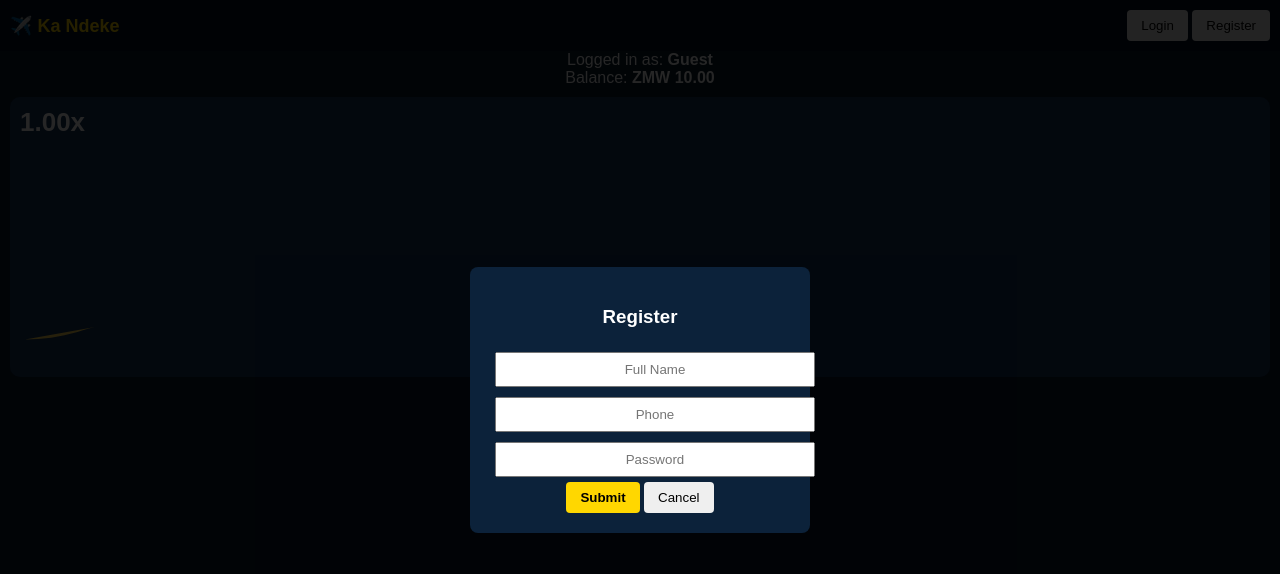
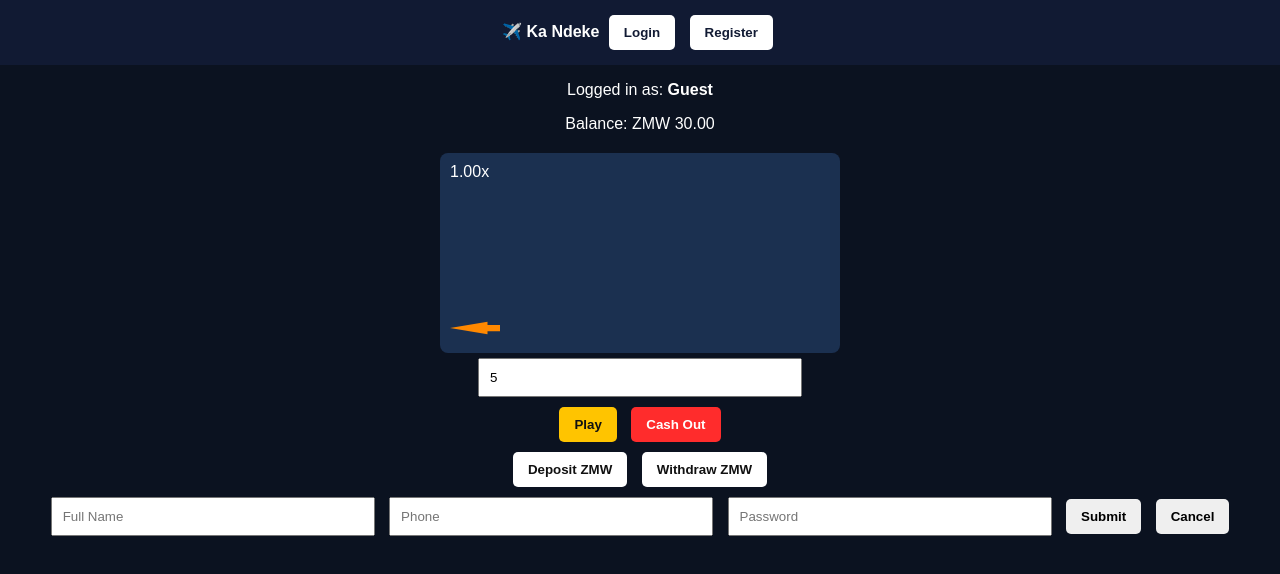
Before and after one commit to chandecorp678-dotcom/Ka_ndeke_backend_MoMo, a website: page public-index.html in a window 1280 px wide. Both pictures are taken after a click on the button "Register". Drawn offline with Linux system fonts and the light colour scheme.

Commit message:
Update public-index.html

```diff
--- a/public-index.html
+++ b/public-index.html
@@ -2,255 +2,213 @@
 <html lang="en">
 <head>
 <meta charset="UTF-8" />
-<title>Ka Ndeke – Aviator</title>
-<meta name="viewport" content="width=device-width, initial-scale=1" />
-
+<meta name="viewport" content="width=device-width, initial-scale=1.0"/>
+<title>Ka Ndeke – Aviator Crash</title>
 <style>
     body {
         margin: 0;
         font-family: Arial, sans-serif;
-  background: #081a2b;
+        background: #0b1220;
         color: #fff;
         text-align: center;
     }
     header {
-  background: #03101f;
         padding: 10px;
-  display: flex;
-  justify-content: space-between;
-  align-items: center;
-}
-header h1 {
-  margin: 0;
-  font-size: 18px;
-  color: gold;
+        background: #111a33;
     }
     button {
-  padding: 8px 14px;
-  border-radius: 4px;
+        padding: 10px 15px;
+        margin: 5px;
         border: none;
+        border-radius: 5px;
         cursor: pointer;
+        font-weight: bold;
     }
-.primary { background: gold; font-weight: bold; }
-.danger { background: crimson; color: #fff; }
+    #loginBtn, #registerBtn {
+        background: #fff;
+        color: #111a33;
+    }
+    #playBtn { background: #ffc400; color: #111; }
+    #cashOutBtn { background: #ff2c2c; color: #fff; }
+    #depositBtn, #withdrawBtn { background: #fff; color: #111; }
+    input {
+        padding: 10px;
+        margin: 5px;
+        width: 90%;
+        max-width: 300px;
+    }
     .hidden { display: none; }
-
-.game-box {
-  background: #12345a;
-  margin: 10px;
-  border-radius: 10px;
-  padding: 10px;
-  height: 260px;
+    #game {
+        margin-top: 20px;
+        width: 100%;
+        max-width: 400px;
+        height: 200px;
+        background: #1b3050;
         position: relative;
         overflow: hidden;
-}
-#multiplier {
-  font-size: 26px;
-  font-weight: bold;
-  position: absolute;
-  top: 10px;
-  left: 10px;
+        margin-left: auto;
+        margin-right: auto;
+        border-radius: 8px;
     }
     #plane {
-  width: 80px;
         position: absolute;
-  bottom: 20px;
+        bottom: 0;
         left: 10px;
-  transition: transform 0.1s linear;
+        width: 50px;
+        transition: bottom 0.05s linear;
     }
-input {
-  padding: 8px;
-  margin: 5px;
-  width: 140px;
-  text-align: center;
-}
-
-.modal {
-  position: fixed;
-  inset: 0;
-  background: rgba(0,0,0,.85);
-  display: none;
-  align-items: center;
-  justify-content: center;
-}
-.modal-content {
-  background: #0c223a;
-  padding: 20px;
-  width: 90%;
-  max-width: 300px;
-  border-radius: 8px;
-}
-.modal-content input { width: 100%; }
 </style>
 </head>
-
 <body>
 
 <header>
-  <h1>✈️ Ka Ndeke</h1>
-  <div>
-    <button onclick="showLogin()">Login</button>
-    <button onclick="showRegister()">Register</button>
-    <button id="logoutBtn" class="hidden" onclick="logout()">Logout</button>
-  </div>
+    ✈️ <strong>Ka Ndeke</strong>
+    <button id="loginBtn">Login</button>
+    <button id="registerBtn">Register</button>
 </header>
 
-<div>
-  Logged in as: <b id="username">Guest</b><br>
-  Balance: <b>ZMW <span id="balance">10.00</span></b>
+<p id="userStatus">Logged in as: <strong>Guest</strong></p>
+<p id="balance">Balance: ZMW 30.00</p>
+
+<div id="game">
+    <svg id="plane" viewBox="0 0 64 64">
+        <polygon points="0,32 48,24 48,28 64,28 64,36 48,36 48,40" fill="#ff8800"/>
+    </svg>
+    <span id="multiplier" style="position:absolute; top:10px; left:10px;">1.00x</span>
 </div>
 
-<div class="game-box">
-  <div id="multiplier">1.00x</div>
-  <svg id="plane" viewBox="0 0 64 32">
-    <path d="M4 18 C18 18 32 16 46 12 C50 11 54 9 60 8" fill="#FFD54F"/>
-  </svg>
-</div>
+<input type="number" id="betAmount" placeholder="Enter bet amount" value="5"/><br>
+<button id="playBtn">Play</button>
+<button id="cashOutBtn">Cash Out</button><br>
+<button id="depositBtn">Deposit ZMW</button>
+<button id="withdrawBtn">Withdraw ZMW</button>
 
-<div>
-  <input type="number" id="bet" value="5" min="1"><br>
-  <button class="primary" onclick="startGame()">Play</button>
-  <button class="danger" onclick="cashOut()">Cash Out</button><br><br>
-  <button onclick="deposit()">Deposit</button>
-  <button onclick="withdraw()">Withdraw</button>
-</div>
-
-<!-- LOGIN -->
-<div class="modal" id="loginModal">
-  <div class="modal-content">
-    <h3>Login</h3>
-    <input id="loginPhone" placeholder="Phone">
-    <input id="loginPassword" type="password" placeholder="Password">
-    <button class="primary" onclick="login()">Submit</button>
-    <button onclick="hideModals()">Cancel</button>
-  </div>
-</div>
-
-<!-- REGISTER -->
-<div class="modal" id="registerModal">
-  <div class="modal-content">
-    <h3>Register</h3>
-    <input id="regName" placeholder="Full Name">
-    <input id="regPhone" placeholder="Phone">
-    <input id="regPassword" type="password" placeholder="Password">
-    <button class="primary" onclick="register()">Submit</button>
-    <button onclick="hideModals()">Cancel</button>
-  </div>
+<!-- Register/Login modals -->
+<div id="modal" class="hidden">
+    <input type="text" id="regName" placeholder="Full Name"/>
+    <input type="text" id="regPhone" placeholder="Phone"/>
+    <input type="password" id="regPassword" placeholder="Password"/>
+    <button id="submitReg">Submit</button>
+    <button id="cancelReg">Cancel</button>
 </div>
 
 <script>
-const API = "https://ka-ndeke-backend-momo.onrender.com";
+const backendURL = "https://ka-ndeke-backend-momo.onrender.com";
 
-let user = JSON.parse(localStorage.getItem("user")) || { guest: true };
-let balance = Number(localStorage.getItem("balance")) || 10;
+let balance = parseFloat(localStorage.getItem("guestBalance") || "30");
+let loggedIn = false;
 
-let running=false, multiplier=1, timer, crash;
-
-function updateUI(){
-  username.textContent = user.name || "Guest";
-  balanceEl.textContent = balance.toFixed(2);
-  logoutBtn.classList.toggle("hidden", user.guest);
-  localStorage.setItem("balance", balance);
-  localStorage.setItem("user", JSON.stringify(user));
+// Update UI
+function updateUI() {
+    document.getElementById("balance").textContent = "Balance: ZMW " + balance.toFixed(2);
+    document.getElementById("userStatus").innerHTML = "Logged in as: <strong>" + (loggedIn ? localStorage.getItem("username") : "Guest") + "</strong>";
 }
-const balanceEl = document.getElementById("balance");
 updateUI();
 
-/* GAME */
-function startGame(){
-  if(running) return;
-  const bet = Number(bet.value);
-  if(bet>balance) return alert("Insufficient balance");
-  balance -= bet; updateUI();
-  running=true; multiplier=1;
-  crash = Math.random()*4+1.2;
-  timer=setInterval(()=>{
-    multiplier+=0.02;
-    multiplierEl.textContent=multiplier.toFixed(2)+"x";
-    plane.style.transform=`translate(${multiplier*30}px,-${multiplier*10}px)`;
-    if(multiplier>=crash) endGame(false);
-  },50);
-}
-const multiplierEl=document.getElementById("multiplier");
+// Guest Deposit/Withdraw
+document.getElementById("depositBtn").onclick = () => {
+    let amt = parseFloat(prompt("Enter deposit amount"));
+    if(!amt || amt <= 0) return alert("Invalid amount");
+    balance += amt;
+    localStorage.setItem("guestBalance", balance);
+    updateUI();
+};
+document.getElementById("withdrawBtn").onclick = () => {
+    let amt = parseFloat(prompt("Enter withdraw amount"));
+    if(!amt || amt <= 0) return alert("Invalid amount");
+    if(amt > balance) return alert("Insufficient balance");
+    balance -= amt;
+    localStorage.setItem("guestBalance", balance);
+    updateUI();
+};
 
-function cashOut(){ if(running) endGame(true); }
-function endGame(win){
-  clearInterval(timer); running=false;
-  if(win) balance += Number(bet.value)*multiplier;
-  multiplier=1;
-  plane.style.transform="translate(0,0)";
-  multiplierEl.textContent="1.00x";
-  updateUI();
-}
+// Plane animation
+let plane = document.getElementById("plane");
+let multiplier = document.getElementById("multiplier");
+let planeHeight = 0;
+let playing = false;
 
-/* AUTH */
-function showLogin(){ loginModal.style.display="flex"; }
-function showRegister(){ registerModal.style.display="flex"; }
-function hideModals(){ loginModal.style.display=registerModal.style.display="none"; }
+document.getElementById("playBtn").onclick = () => {
+    if(playing) return;
+    playing = true;
+    planeHeight = 0;
+    multiplier.textContent = "1.00x";
+    let mult = 1;
+    const interval = setInterval(() => {
+        planeHeight += 1;
+        mult += 0.01;
+        plane.style.bottom = planeHeight + "px";
+        multiplier.textContent = mult.toFixed(2) + "x";
+        if(mult > 5) clearInterval(interval);
+    }, 50);
+    setTimeout(() => { playing = false; }, 5000);
+};
+document.getElementById("cashOutBtn").onclick = () => {
+    if(!playing) return alert("You are not in a round");
+    playing = false;
+    alert("Cashed out at multiplier: " + multiplier.textContent);
+};
 
-async function login(){
-  try{
-    const res = await fetch(API+"/auth/login",{
-      method:"POST",
-      headers:{ "Content-Type":"application/json" },
-      body:JSON.stringify({
-        phone: loginPhone.value,
-        phone_number: loginPhone.value,
-        password: loginPassword.value
-      })
+// Register/Login Modals
+document.getElementById("registerBtn").onclick = () => {
+    document.getElementById("modal").classList.remove("hidden");
+};
+document.getElementById("cancelReg").onclick = () => {
+    document.getElementById("modal").classList.add("hidden");
+};
+
+document.getElementById("submitReg").onclick = async () => {
+    const name = document.getElementById("regName").value.trim();
+    const phone = document.getElementById("regPhone").value.trim();
+    const password = document.getElementById("regPassword").value.trim();
+    if(!name || !phone || !password) return alert("All fields required");
+
+    try {
+        const res = await fetch(backendURL + "/auth/register", {
+            method: "POST",
+            headers: { "Content-Type": "application/json" },
+            body: JSON.stringify({ username: name, phone, password })
         });
         const data = await res.json();
-    if(!res.ok) throw data;
-    user = data.user || { name:data.name };
-    balance = Number(data.balance ?? 5);
-    user.guest=false;
-    hideModals(); updateUI();
-  }catch(e){ alert(e.error||"Login failed"); }
+        if(res.ok) {
+            alert("Registered successfully!");
+            localStorage.setItem("username", name);
+            loggedIn = true;
+            document.getElementById("modal").classList.add("hidden");
+            updateUI();
+        } else {
+            alert(data.message || "Registration failed");
         }
+    } catch(err) {
+        alert("Server error");
+    }
+};
 
-async function register(){
-  try{
-    const res = await fetch(API+"/auth/register",{
-      method:"POST",
-      headers:{ "Content-Type":"application/json" },
-      body:JSON.stringify({
-        name: regName.value,
-        full_name: regName.value,
-        phone: regPhone.value,
-        phone_number: regPhone.value,
-        password: regPassword.value
-      })
+document.getElementById("loginBtn").onclick = async () => {
+    const name = prompt("Enter username");
+    const password = prompt("Enter password");
+    if(!name || !password) return alert("All fields required");
+
+    try {
+        const res = await fetch(backendURL + "/auth/login", {
+            method: "POST",
+            headers: { "Content-Type": "application/json" },
+            body: JSON.stringify({ username: name, password })
         });
         const data = await res.json();
-    if(!res.ok) throw data;
-    user = data.user || { name: regName.value };
-    balance = 5;
-    user.guest=false;
-    hideModals(); updateUI();
-  }catch(e){ alert(e.error||"Register failed"); }
+        if(res.ok) {
+            alert("Logged in successfully!");
+            localStorage.setItem("username", name);
+            loggedIn = true;
+            updateUI();
+        } else {
+            alert(data.message || "Login failed");
         }
+    } catch(err) {
+        alert("Server error");
+    }
+};
 
-function logout(){
-  user={ guest:true };
-  balance=10;
-  updateUI();
-}
-
-/* WALLET */
-function deposit(){
-  if(user.guest){
-    balance+=10; updateUI(); return;
-  }
-  alert("Backend deposit hook ready");
-}
-function withdraw(){
-  if(user.guest){
-    if(balance<10) return alert("Too low");
-    balance-=10; updateUI(); return;
-  }
-  alert("Backend withdraw hook ready");
-}
 </script>
-
 </body>
   </html>
```
Lines whose indentation alone changed are shown as unchanged.
